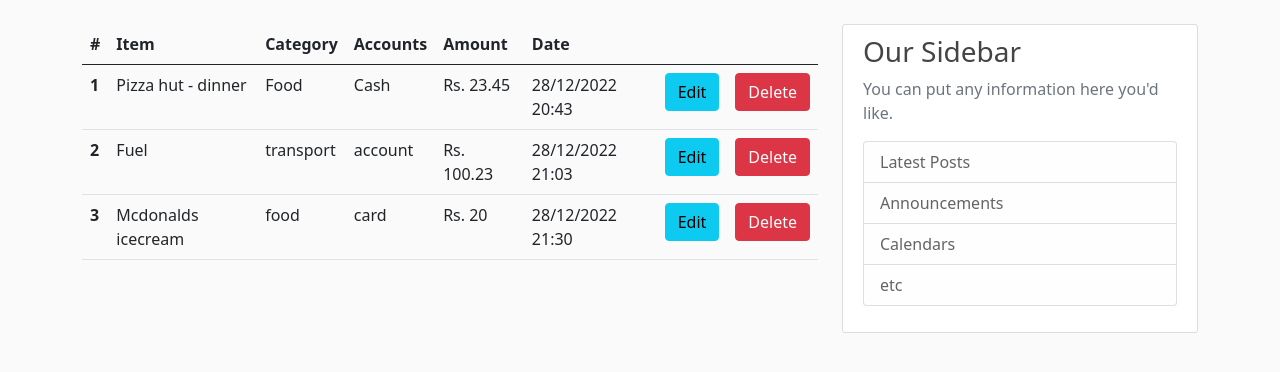
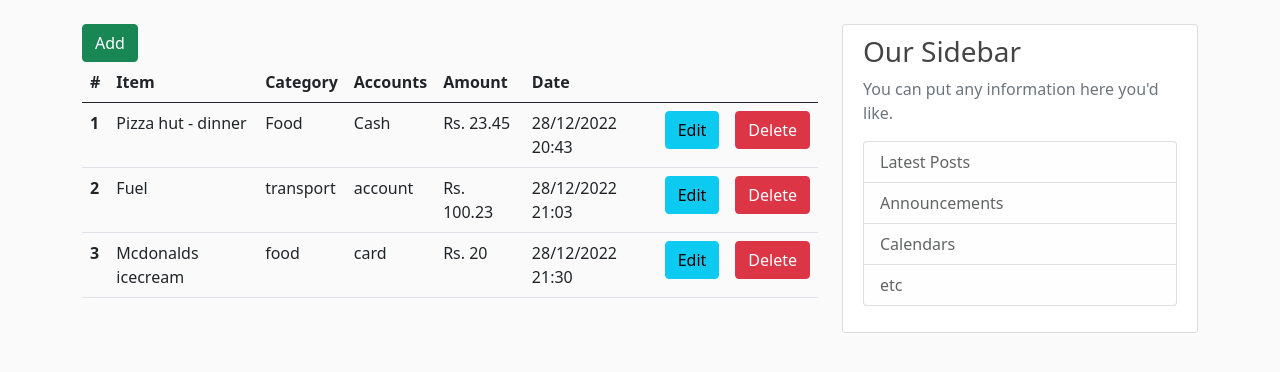
Before and after one commit to stanj98/personal_finance_tracker, a Django app: page / in a window 1280 px wide. Shown: the part 56-428 px from the top of the page. Run offline with Django 4.2, Linux system fonts and the light colour scheme.

Commit message:
added Add button top of table

```diff
--- a/finance/templates/finance/home.html
+++ b/finance/templates/finance/home.html
@@ -4,6 +4,7 @@
 {% block content %}
         <table class="table">
             <thead>
+                <button type="button" class="btn btn-success">Add</button>
                 <tr>
                     <th scope="col">#</th>
                     <th scope="col">Item</th>
```
